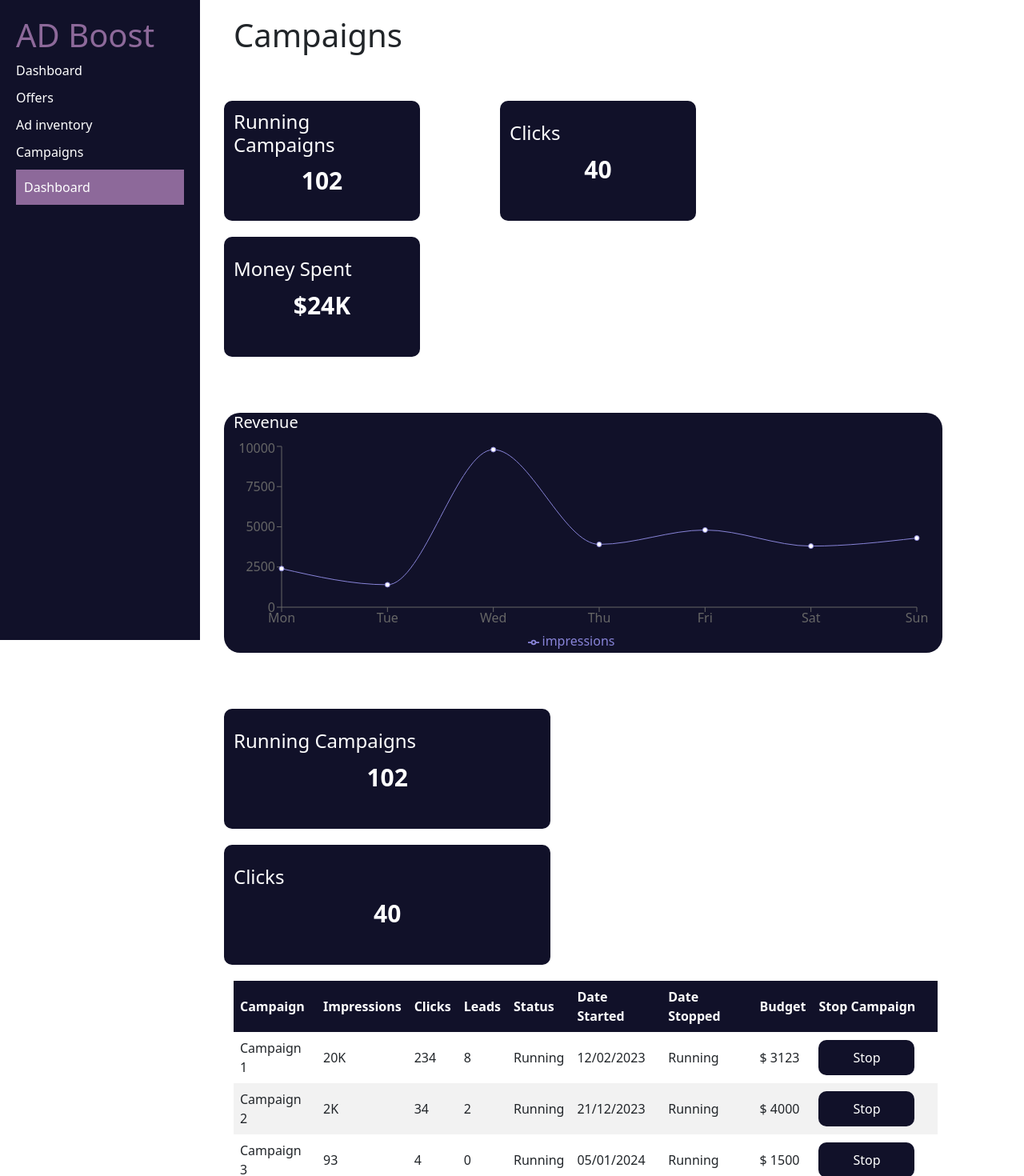
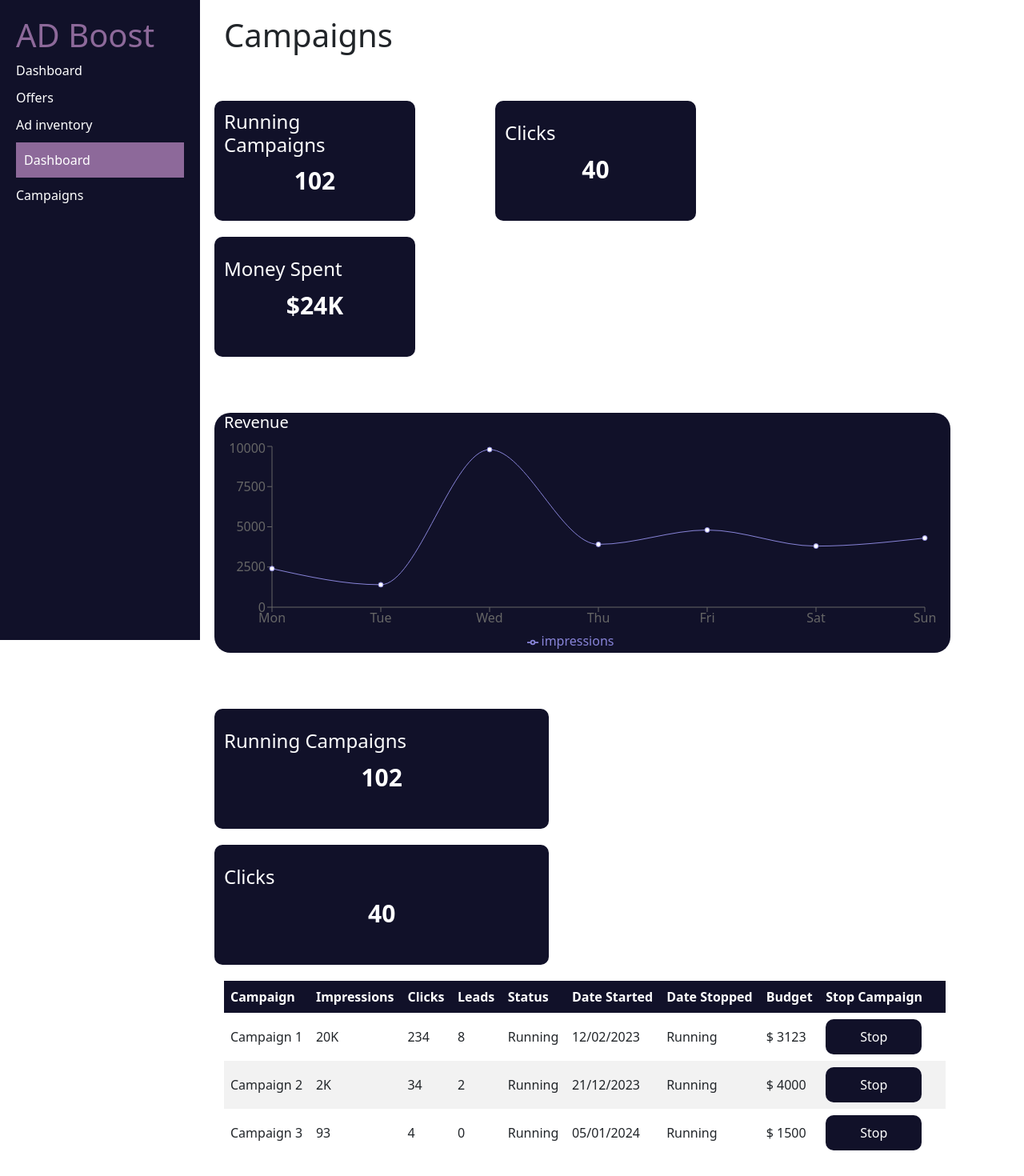
Before and after one commit to shwelep/AD-Server, a React (Create React App) app in the folder frontend/: page /advertiser-dashboard in a window 1280 px wide. Shown: the top 1470 px of the page at 80% size. Built offline with nearby package versions, Linux system fonts and the light colour scheme.

Commit message:
removed bids and creatives from sidebar

```diff
--- a/frontend/package.json
+++ b/frontend/package.json
@@ -10,6 +10,7 @@
     "@types/node": "^20.12.3",
     "@types/react": "^18.2.74",
     "@types/react-dom": "^18.2.23",
+    "axios": "^1.6.8",
     "bootstrap": "^5.3.3",
     "chart.js": "^4.4.2",
     "react": "^18.2.0",
--- a/frontend/src/Assets/css/styles.css
+++ b/frontend/src/Assets/css/styles.css
@@ -27,6 +27,7 @@ body {
 .graphs {
     height: 300px;
     background-color: #111129;
+    margin-right: 100px;
     border-radius: 20px;
     margin-bottom: 20px;
 }
@@ -41,7 +42,7 @@ body {
 
 table {
     border-collapse: collapse;
-    width: 92%;
+    width: 100%;
     display: table;
   }
 
--- a/frontend/src/Components/sidebar/sidebar.jsx
+++ b/frontend/src/Components/sidebar/sidebar.jsx
@@ -11,8 +11,8 @@ const SideBar = () => {
                 <li className={location.pathname === '/' ? 'active': ''}><Link to='/'>Dashboard</Link></li>
                 <li className={location.pathname === '/offers' ? 'active': ''}><Link to='/offers'>Offers</Link></li>
                 <li className={location.pathname === '/ad-inventory' ? 'active': ''}><Link to='/ad-inventory'>Ad inventory</Link></li>
+                <li className={location.pathname === '/advertiser-dashboard' ? 'active' : ''}><Link to='/advertiser-dashboard'>Dashboard</Link></li>
                 <li className={location.pathname === '/Campaigns' ? 'active' : ''}><Link to='/Campaigns'>Campaigns</Link></li>
-                <li className={location.pathname === '/advertiser-dashboard' ? 'active' : ''}><Link to='/advertiser-dashboard'>Dashboard</Link></li>
             </ul>
         </div>
     )
--- a/frontend/src/Screens/Advertiser/Dashboard/AdvertiserDashboard.jsx
+++ b/frontend/src/Screens/Advertiser/Dashboard/AdvertiserDashboard.jsx
@@ -44,9 +44,8 @@ const AdvertiserDashboard = () => {
     };
 
     return (
-        <div className="container">
+        <div>
             <lineChart />
-
             <h1>Campaigns </h1>
             <div className="row">
                 <div className="col-md-4 col-lg-3 col-xl-3 col-sm-12 stats">
@@ -77,7 +76,7 @@ const AdvertiserDashboard = () => {
                     <p>40</p>
                 </div>
             </div>
-            <table>
+            <table style={{width:"92%"}}>
                 <thead>
                     <tr>
                         <th>Campaign</th>
```
Also changed, not shown: 1 other file (tests, documents, lock files or other folders).
